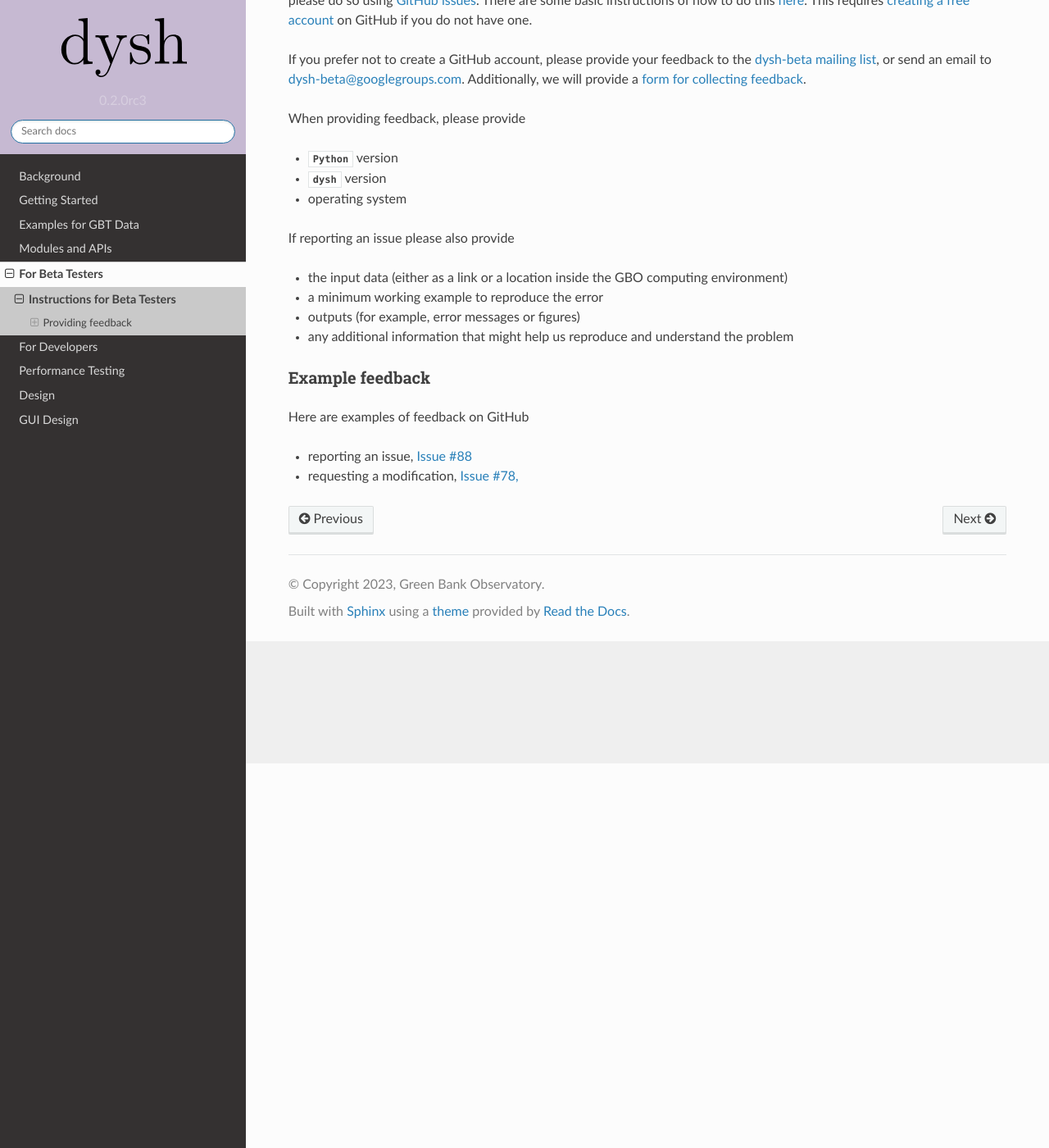
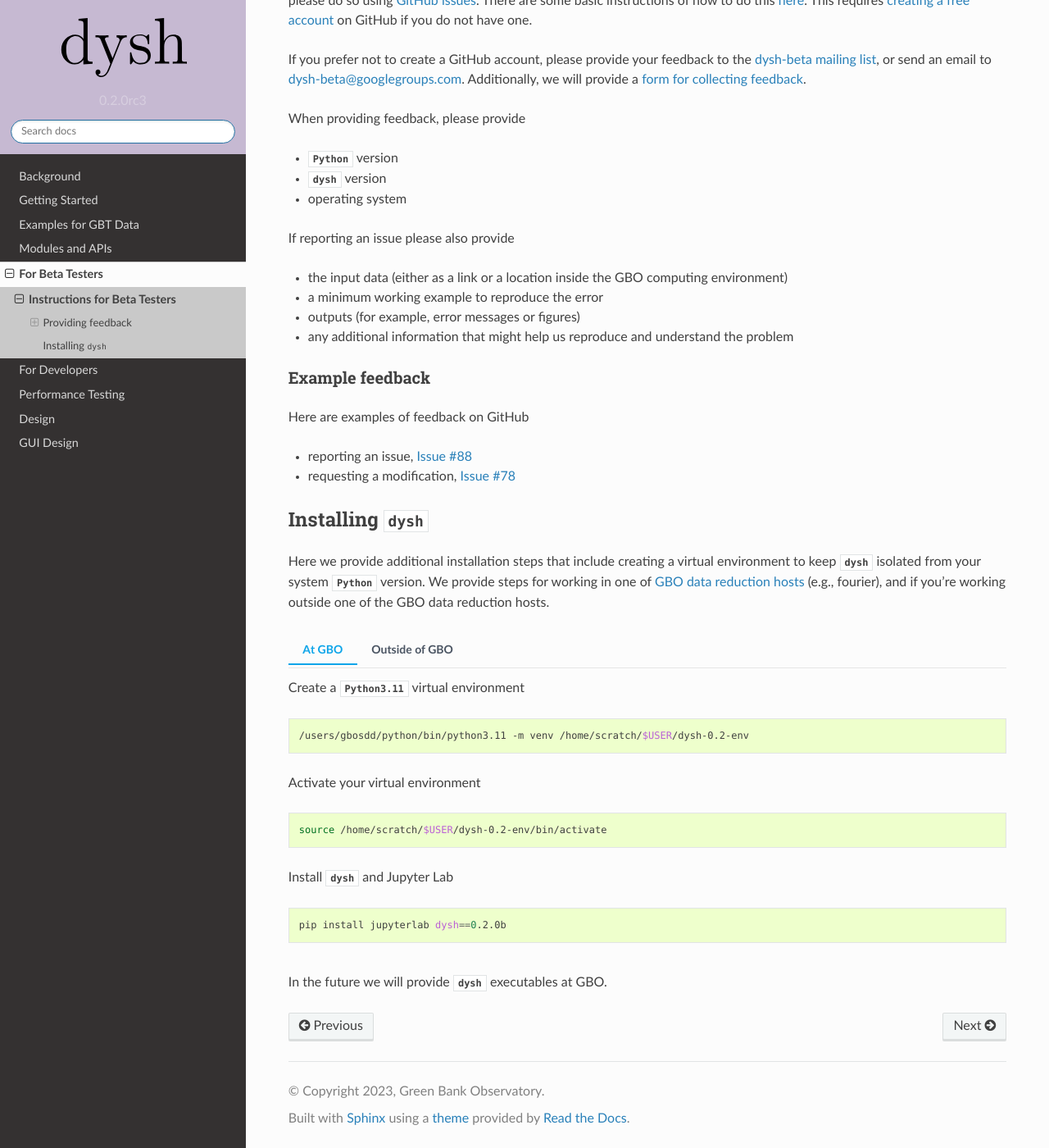
Before and after one commit to GreenBankObservatory/dysh, a Sphinx documentation site: the page built from docs/source/for_beta_testers/beta_testing.rst, in a window 1280 px wide and 1400 px high, scrolled down 469 px. Shown: the whole window at 82% size. Built offline with Sphinx 7.4.7 and the Read the Docs theme 2.0.0, drawn with Linux system fonts in a browser that asks for light colours; pages that are not in the unit, such as notebooks, are missing from menus.

Commit message:
Updated installation instructions for beta testers

```diff
--- a/docs/source/for_beta_testers/beta_testing.rst
+++ b/docs/source/for_beta_testers/beta_testing.rst
@@ -38,4 +38,53 @@ Example feedback
 Here are examples of feedback on GitHub
 
 * reporting an issue, `Issue #88 <https://github.com/GreenBankObservatory/dysh/issues/88>`_
-* requesting a modification, `Issue #78, <https://github.com/GreenBankObservatory/dysh/issues/78>`_
+* requesting a modification, `Issue #78 <https://github.com/GreenBankObservatory/dysh/issues/78>`_
+
+
+Installing `dysh`
+=================
+
+Here we provide additional installation steps that include creating a virtual environment to keep `dysh` isolated from your system `Python` version.
+We provide steps for working in one of `GBO data reduction hosts <https://greenbankobservatory.org/science/gbt-observers/public-access-data-reduction/>`_ (e.g., fourier), and if you're working outside one of the GBO data reduction hosts.
+
+.. tab:: At GBO
+
+    Create a `Python3.11` virtual environment
+
+    .. code:: bash
+
+        /users/gbosdd/python/bin/python3.11 -m venv /home/scratch/$USER/dysh-0.2-env
+
+    Activate your virtual environment
+
+    .. code:: bash
+
+        source /home/scratch/$USER/dysh-0.2-env/bin/activate
+
+    Install `dysh` and Jupyter Lab
+
+    .. code:: bash
+
+        pip install jupyterlab dysh==0.2.0b
+
+.. tab:: Outside of GBO
+
+    Create a `Python3.9+` virtual environment
+
+    .. code:: bash
+
+        python3 -m venv /path/to/venv
+
+    Activate your virtual environment
+
+    .. code:: bash
+
+        source /path/to/venv/bin/activate
+
+    Install `dysh` and Jupyter Lab
+
+    .. code:: bash
+
+        pip install jupyterlab dysh==0.2.0b
+
+In the future we will provide `dysh` executables at GBO.
```
